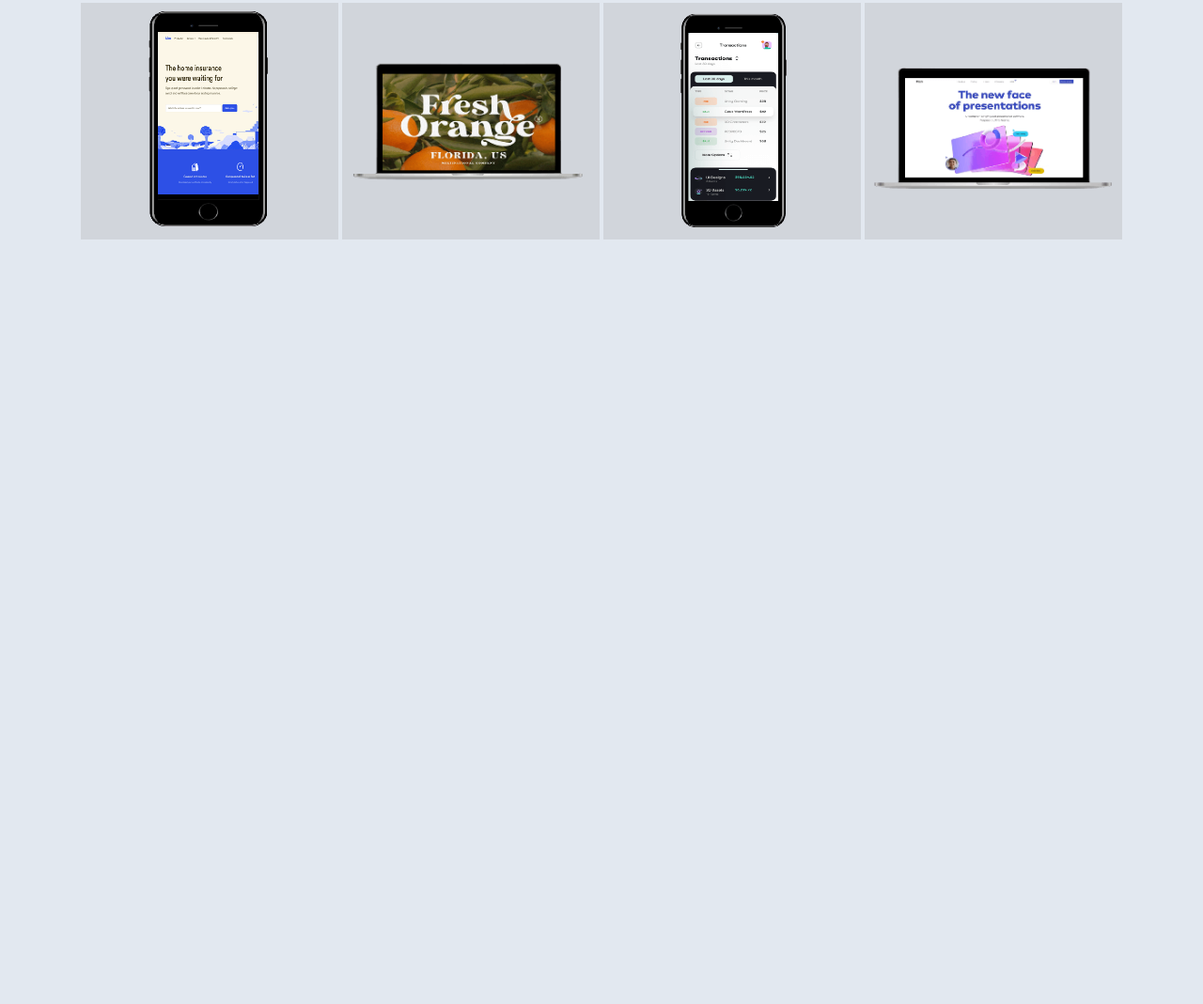
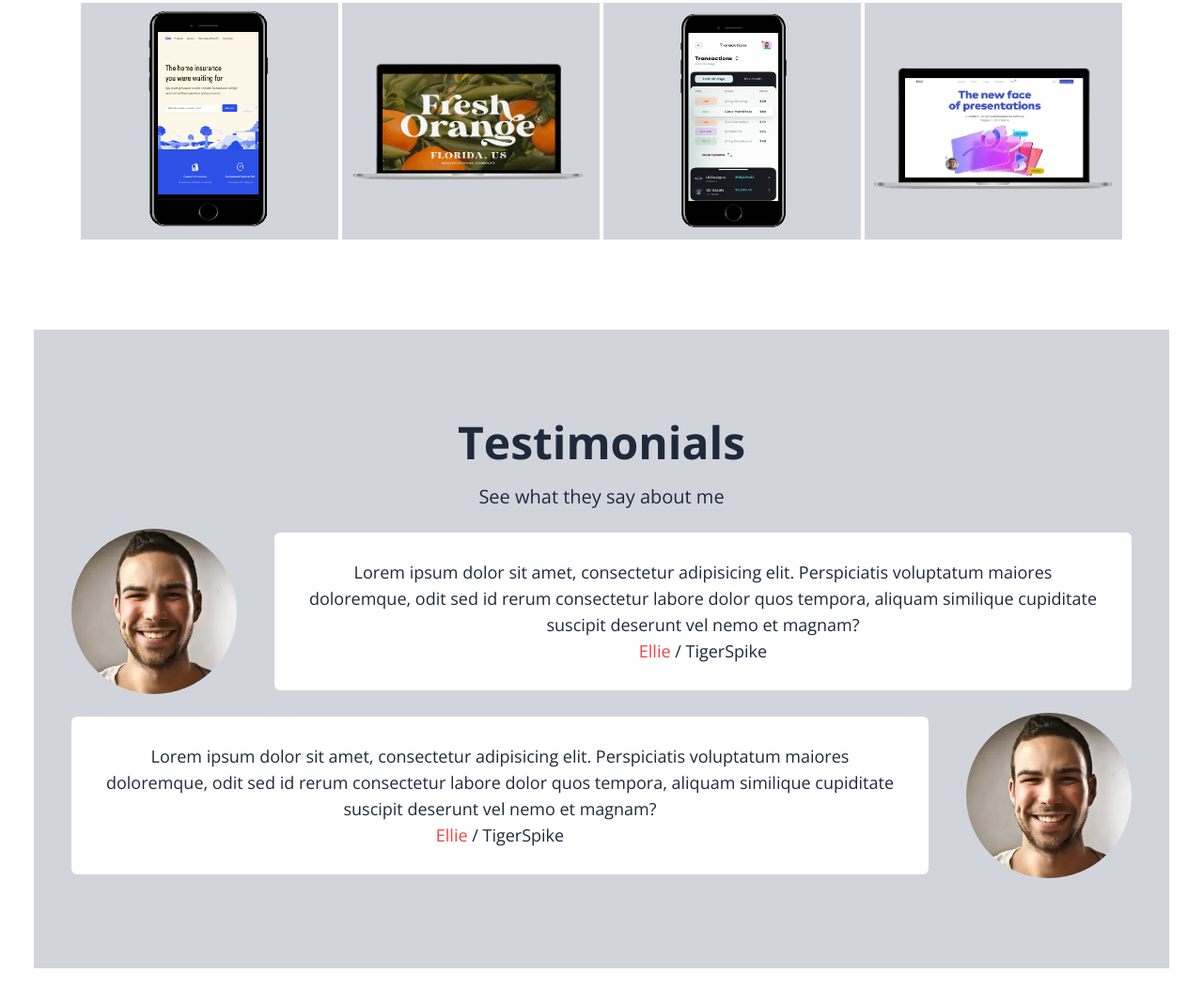
Before and after one commit to ldj8597/portfolio, a website: page index.html in a window 1280 px wide. Shown: the part 3141-4210 px from the top of the page at 94% size. Before the commit the page ends 3512 px from the top, so only its background shows below. Drawn offline with nearby package versions, Linux system fonts and the light colour scheme.

Commit message:
HTML: Testimonials

```diff
--- a/index.html
+++ b/index.html
@@ -15,7 +15,7 @@
     <link rel="stylesheet" href="style.css">
     <script type="module" src="main.js" defer></script>
 </head>
-<body class="bg-slate-200 text-slate-800 space-y-24 px-9 py-5 relative">
+<body class="text-slate-800 space-y-24 px-9 py-5 relative">
     <!-- Nav bar -->
     <nav class="flex justify-between px-9 py-5 fixed top-0 left-0 right-0 bg-white">
         <div class="flex items-center gap-5">
@@ -210,7 +210,24 @@
     </section>
 
     <!-- Testimonials -->
-    <section id="testimonials"></section>
+    <section id="testimonials" class="flex flex-col items-center gap-5 bg-gray-300 py-24 px-10">
+        <h2 class="section-title">Testimonials</h2>
+        <p class="section-description">See what they say about me</p>
+        <div class="flex flex-row items-center gap-10">
+            <img src="./imgs/people.webp" alt="" class="rounded-full w-44">
+            <div class="bg-white rounded-md text-center text-lg px-9 py-7 space-y-3">
+                <p>Lorem ipsum dolor sit amet, consectetur adipisicing elit. Perspiciatis voluptatum maiores doloremque, odit sed id rerum consectetur labore dolor quos tempora, aliquam similique cupiditate suscipit deserunt vel nemo et magnam?</p>
+                <a href=""><span class="text-red-500">Ellie</span> / TigerSpike</a>
+            </div>
+        </div>
+        <div class="flex flex-row-reverse items-center gap-10">
+            <img src="./imgs/people.webp" alt="" class="rounded-full w-44">
+            <div class="bg-white rounded-md text-center text-lg px-9 py-7 space-y-3">
+                <p>Lorem ipsum dolor sit amet, consectetur adipisicing elit. Perspiciatis voluptatum maiores doloremque, odit sed id rerum consectetur labore dolor quos tempora, aliquam similique cupiditate suscipit deserunt vel nemo et magnam?</p>
+                <a href=""><span class="text-red-500">Ellie</span> / TigerSpike</a>
+            </div>
+        </div>
+    </section>
 
     <!-- Contact -->
     <section id="contact"></section>
```
Also changed, not shown: imgs/people.webp (added), style.css.
